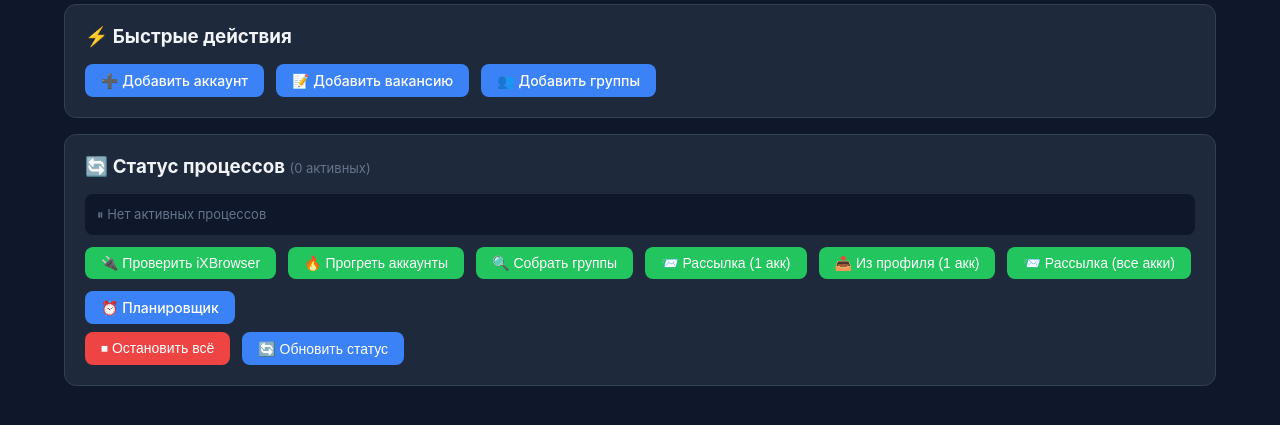
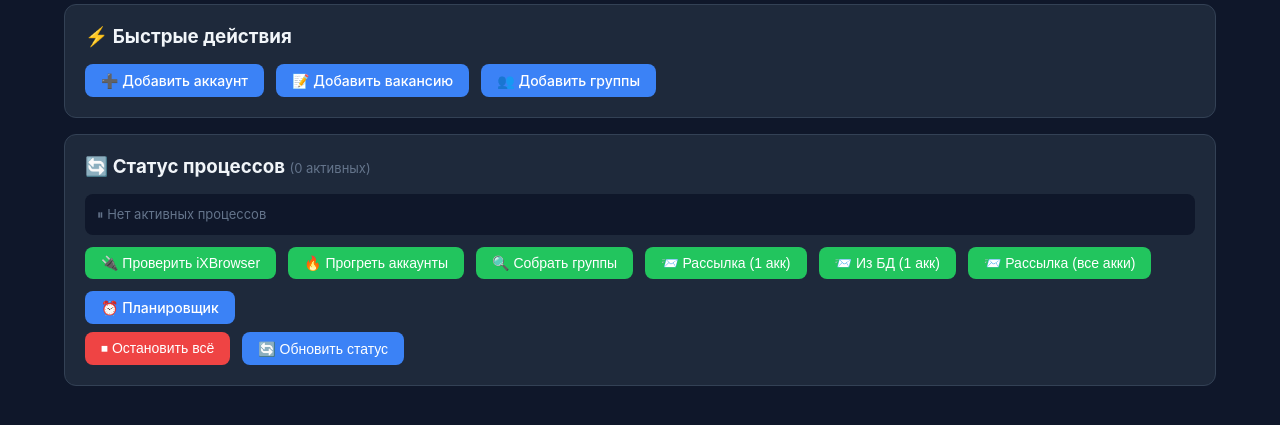
Before and after one commit to hania666/fb-vacancy-bot, a FastAPI app: page / in a window 1280 px wide. Shown: the part 261-686 px from the top of the page. Run offline with FastAPI, Linux system fonts and the light colour scheme; data that the repository does not hold is empty.

Commit message:
fix: dashboard buttons use post-db instead of post-from-profile

```diff
--- a/web/templates/dashboard.html
+++ b/web/templates/dashboard.html
@@ -108,7 +108,7 @@
                 <button class="btn btn-success" onclick="runAction('/actions/warmup', 'Запуск прогрева...')">🔥 Прогреть аккаунты</button>
                 <button class="btn btn-success" onclick="promptProfileAndCollect()">🔍 Собрать группы</button>
                 <button class="btn btn-success" onclick="promptPost()">📨 Рассылка (1 акк)</button>
-                <button class="btn btn-success" onclick="promptPostFromProfile()">📤 Из профиля (1 акк)</button>
+                <button class="btn btn-success" onclick="promptPostFromProfile()">📨 Из БД (1 акк)</button>
                 <button class="btn btn-success" onclick="promptPostAll()">📨 Рассылка (все акки)</button>
                 <a href="/scheduler" class="btn btn-primary">⏰ Планировщик</a>
             </div>
@@ -181,9 +181,9 @@
             if (accId && vacId) {
                 const resultDiv = document.getElementById('action-result');
                 resultDiv.style.display = 'block';
-                resultDiv.textContent = '🔄 Запуск рассылки из профиля...';
+                resultDiv.textContent = '🔄 Запуск рассылки из БД...';
                 try {
-                    const resp = await fetch('/actions/post-from-profile/' + accId + '/' + vacId);
+                    const resp = await fetch('/actions/post-db/' + accId + '/' + vacId);
                     const data = await resp.json();
                     resultDiv.textContent = '✅ ' + data.message;
                 } catch (e) {
```
